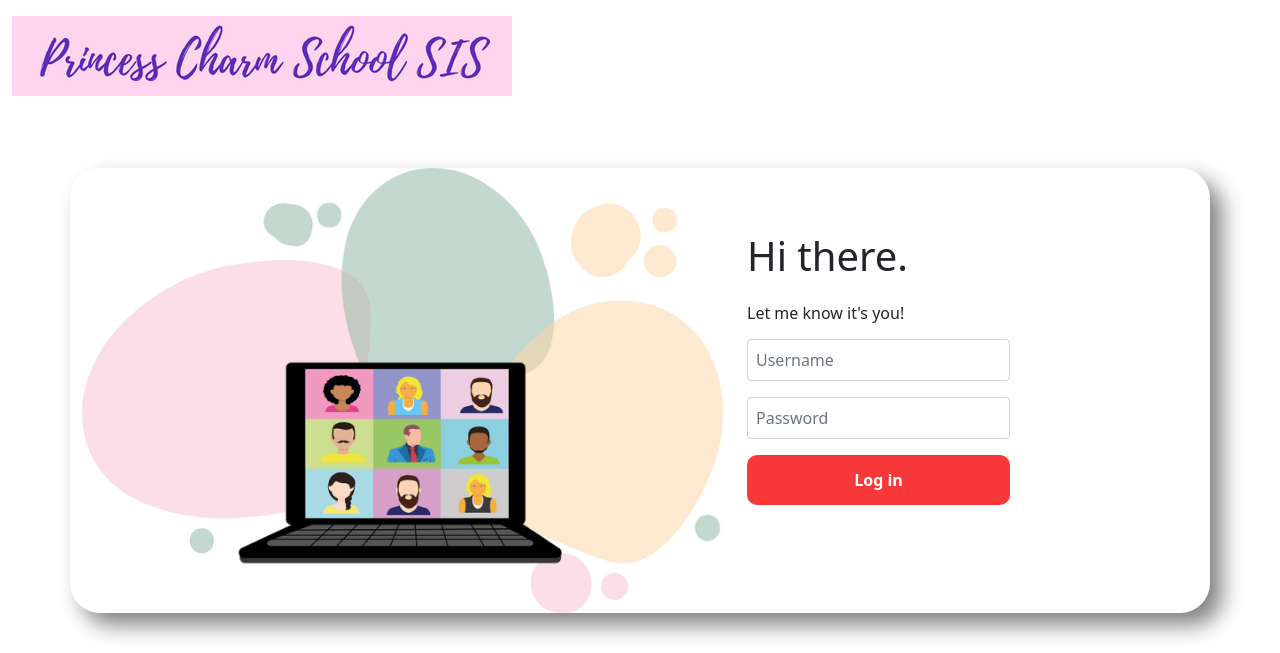
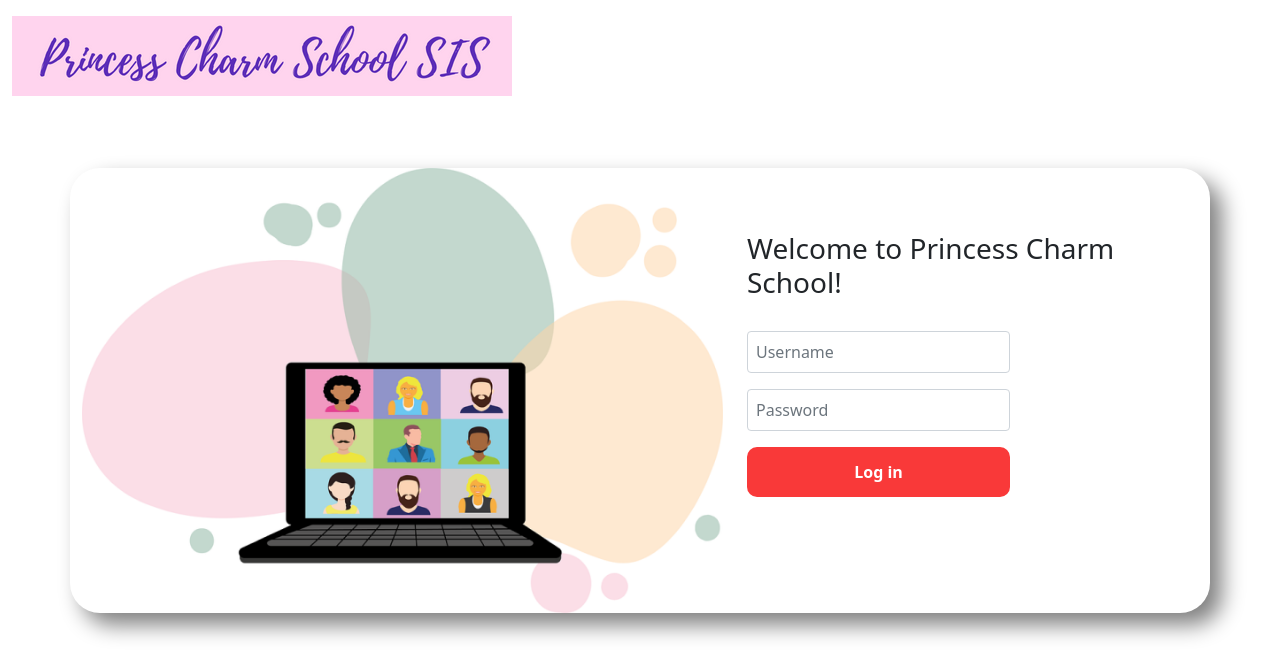
Before and after one commit to cyreene/WebApp, a Flask app: page / in a window 1280 px wide. Shown: the top 653 px of the page. Run offline with Flask 2, Linux system fonts and the light colour scheme.

```diff
--- a/ssis/templates/admin/login.html
+++ b/ssis/templates/admin/login.html
@@ -12,7 +12,7 @@
     <link rel="stylesheet" href="../static/css/index.css">
 
     <!--ICON-->
-    <link rel="shortcut icon" href="../static/images/SSISlogo.png" type="image/x-icon">
+    <link rel="shortcut icon" href="../static/images/PCSicon.png" type="image/x-icon">
 
     {% block title %}
     <title>Log in</title>
@@ -22,7 +22,8 @@
   <body>
 
     <section class="container-fluid pt-3">
-        <img src="{{url_for('static', filename='images/SSISlogo.png')}}" class="img-fluid" alt="SSIS logo">
+        <img src="{{url_for('static', filename='images/SSISlogo.png')}}"
+            alt="SSIS logo">
     </section>
     <section class="Form my-4">
         <div class="container pt-5">
@@ -33,8 +34,8 @@
                 <div class="col-lg-5">
                     <div class="col-lg-7 px-5 pt-5"></div>
                     {% block header_text %}
-                    <h1 class="font-weight-bold py-3">Hi there.</h1>
-                    <h6>Let me know it's you!</h6>
+                    <h3 class="font-weight-bold py-3">Welcome to Princess Charm School!</h3>
+
                     {% endblock %}
                     <form action="{{ url_for("admin.verify") }}" method="post">
                         <!--Username entry field-->
```
